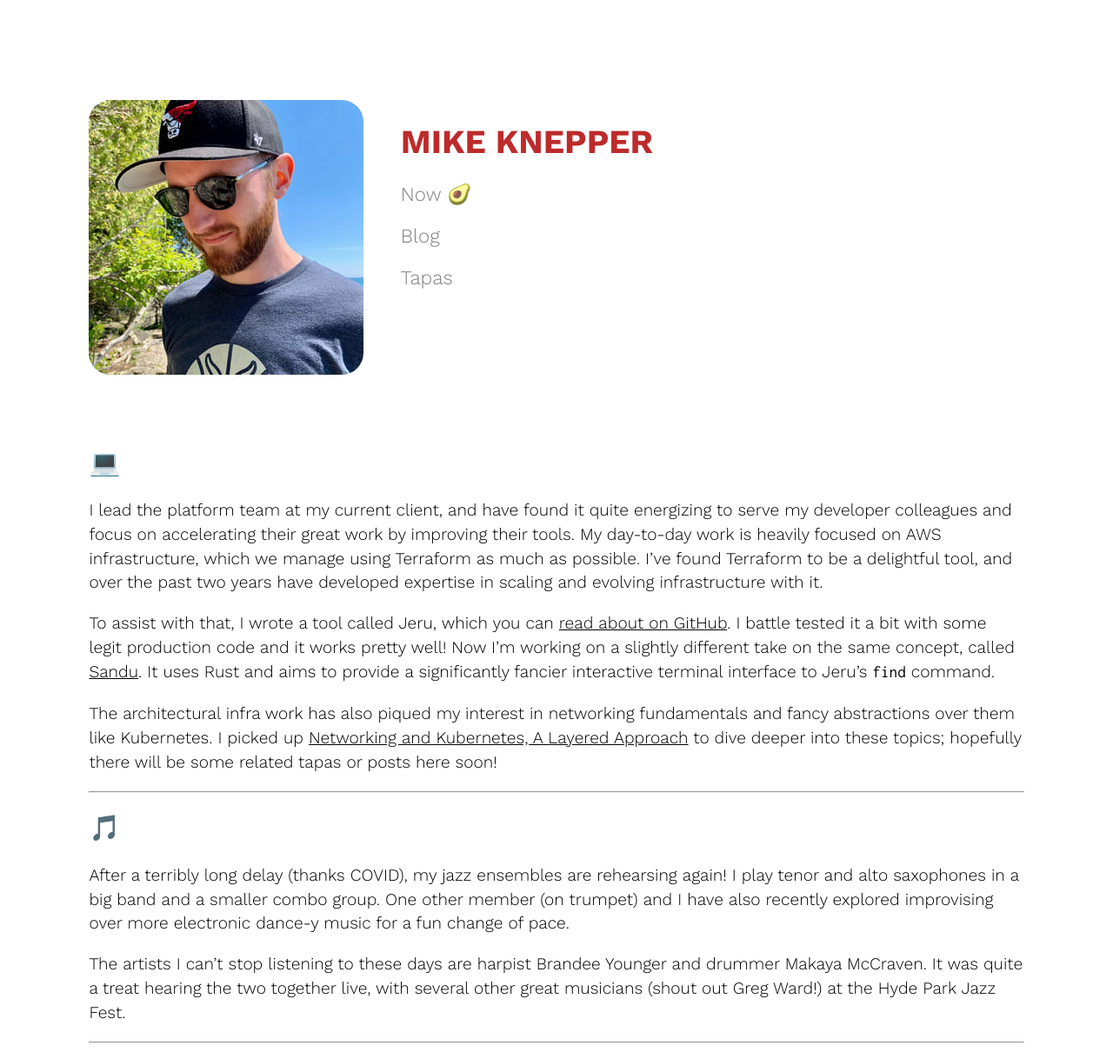
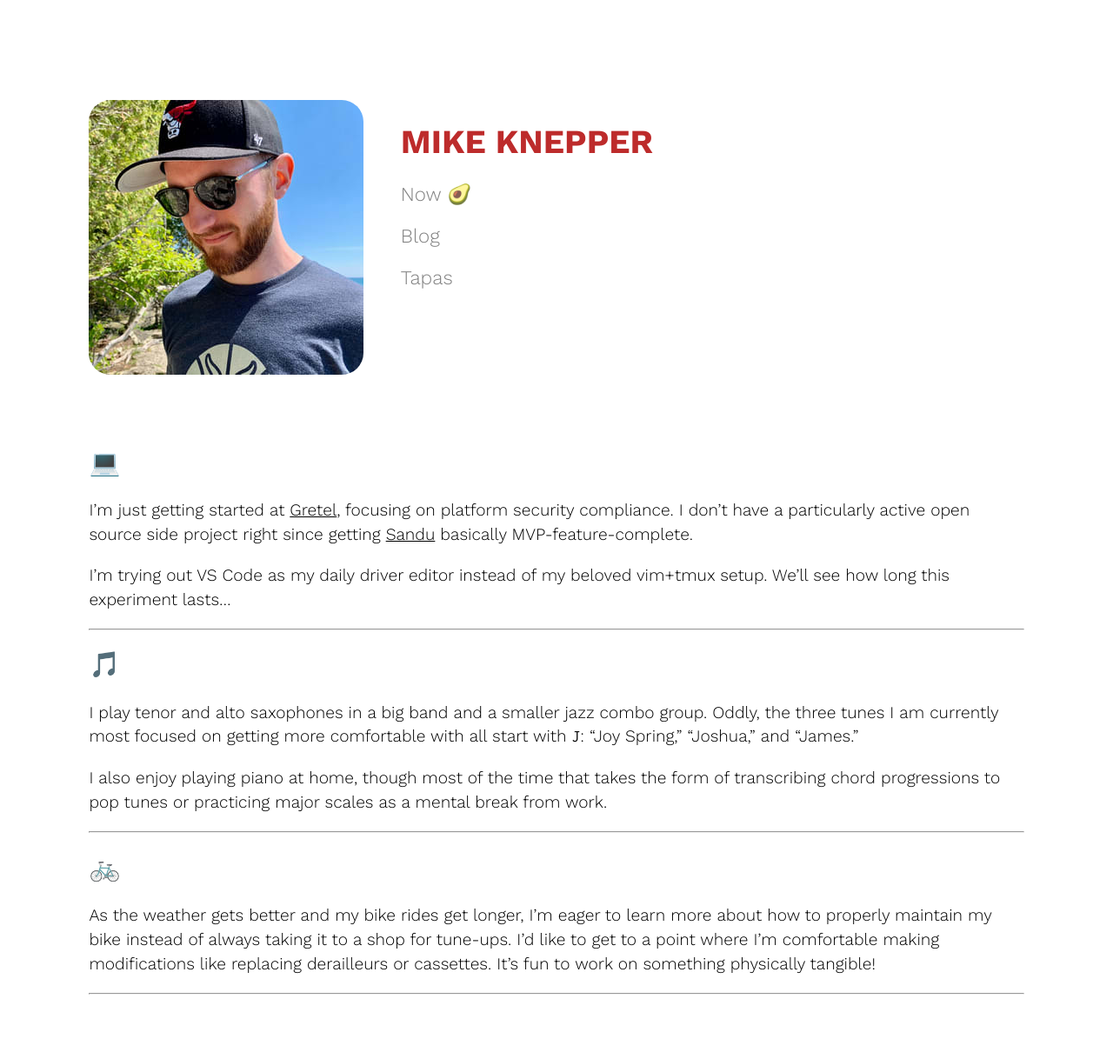
Before and after one commit to mikeknep/website, a Jekyll site: the page built from now.md, in a window 1280 px wide. Shown: the whole page at 87% size. Built offline with Jekyll 4.4.1, drawn with Linux system fonts in a browser that asks for light colours; emoji names are drawn with the system emoji font; after the commit the page ends 1153 px from its top, so only the background shows below that.

Commit message:
What's new

```diff
--- a/now.md
+++ b/now.md
@@ -5,29 +5,26 @@ title: Now
 
 ## :computer:
 
-I lead the platform team at my current client,
-and have found it quite energizing to serve my developer colleagues and focus on accelerating their great work by improving their tools.
-My day-to-day work is heavily focused on AWS infrastructure, which we manage using Terraform as much as possible.
-I've found Terraform to be a delightful tool, and over the past two years have developed expertise in scaling and evolving infrastructure with it.
+I'm just getting started at [Gretel](https://gretel.ai), focusing on platform security compliance.
+I don't have a particularly active open source side project right since getting [Sandu](https://github.com/mikeknep/sandu) basically MVP-feature-complete.
 
-To assist with that, I wrote a tool called Jeru, which you can [read about on GitHub](https://github.com/mikeknep/jeru).
-I battle tested it a bit with some legit production code and it works pretty well!
-Now I'm working on a slightly different take on the same concept, called [Sandu](https://github.com/mikeknep/sandu).
-It uses Rust and aims to provide a significantly fancier interactive terminal interface to Jeru's `find` command.
-
-The architectural infra work has also piqued my interest in networking fundamentals and fancy abstractions over them like Kubernetes.
-I picked up [Networking and Kubernetes, A Layered Approach](https://www.oreilly.com/library/view/networking-and-kubernetes/9781492081647/)
-to dive deeper into these topics; hopefully there will be some related tapas or posts here soon!
+I'm trying out VS Code as my daily driver editor instead of my beloved vim+tmux setup. We'll see how long this experiment lasts...
 
 ---
 
 ## :musical_note:
 
-After a terribly long delay (thanks COVID), my jazz ensembles are rehearsing again!
-I play tenor and alto saxophones in a big band and a smaller combo group.
-One other member (on trumpet) and I have also recently explored improvising over more electronic dance-y music for a fun change of pace.
+I play tenor and alto saxophones in a big band and a smaller jazz combo group.
+Oddly, the three tunes I am currently most focused on getting more comfortable with all start with `J`: "Joy Spring," "Joshua," and "James."
 
-The artists I can't stop listening to these days are harpist Brandee Younger and drummer Makaya McCraven.
-It was quite a treat hearing the two together live, with several other great musicians (shout out Greg Ward!) at the Hyde Park Jazz Fest.
+I also enjoy playing piano at home, though most of the time that takes the form of transcribing chord progressions to pop tunes or practicing major scales as a mental break from work.
 
 ---
+
+## :bike:
+
+As the weather gets better and my bike rides get longer, I'm eager to learn more about how to properly maintain my bike instead of always taking it to a shop for tune-ups.
+I'd like to get to a point where I'm comfortable making modifications like replacing derailleurs or cassettes.
+It's fun to work on something physically tangible!
+
+---
```
Also changed, not shown: index.md (+2 -3 lines).
